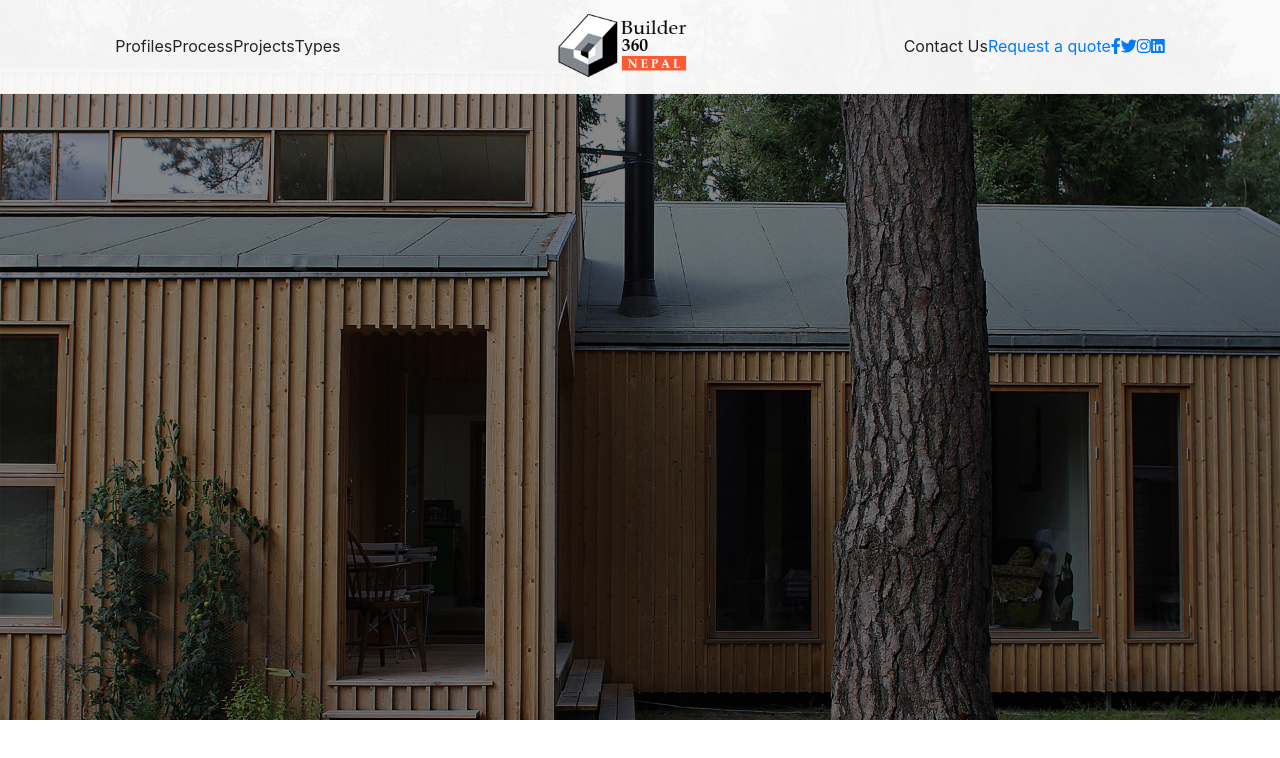
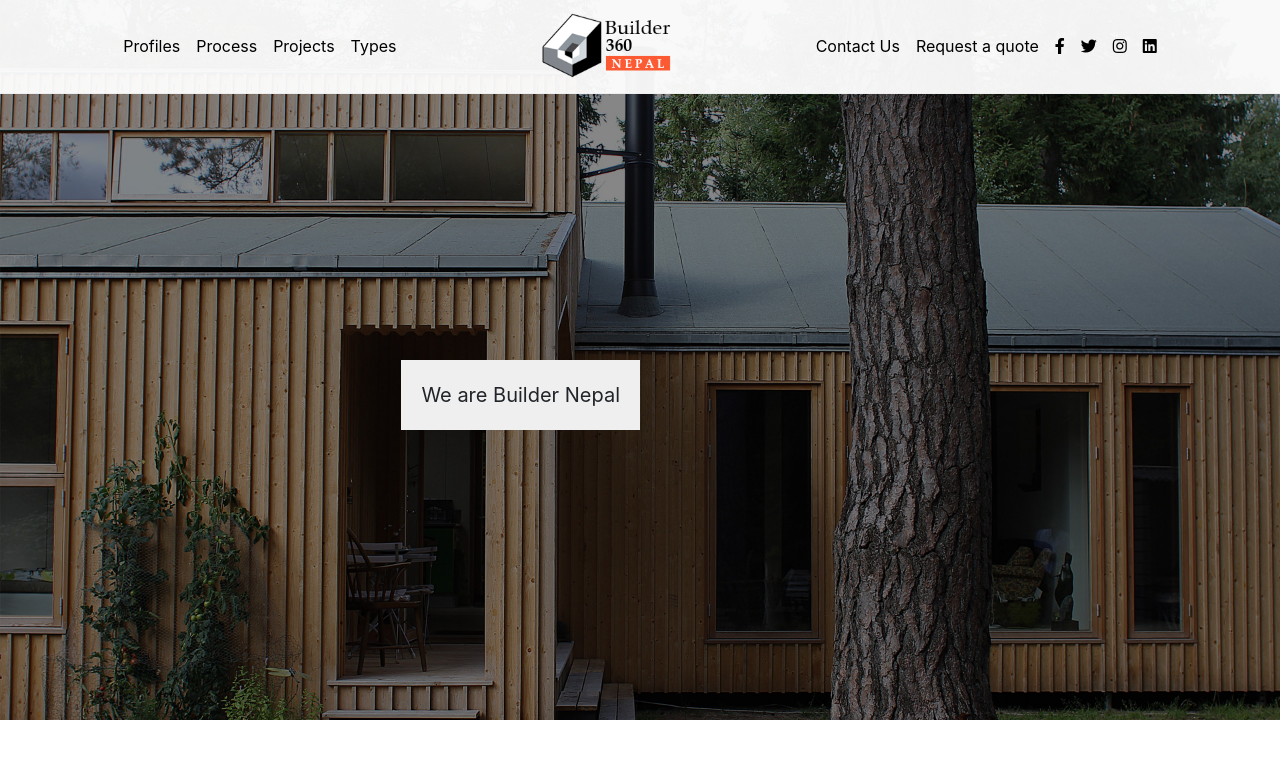
Before and after one commit to obrana/builder360nepal, a React (Create React App) app in the folder builder360/: page / in a window 1280 px wide. Shown: the top 758 px of the page. Built offline with nearby package versions, Linux system fonts and the light colour scheme.

Commit message:
yeta uta

```diff
--- a/builder360/src/components/Cover.jsx
+++ b/builder360/src/components/Cover.jsx
@@ -19,13 +19,16 @@ export default class cover extends Component {
       <div className="slide-container">
         <Fade {...properties}>
           <div className="image-container">
-            < img src={images[0]} />
+            <img src={images[0]} />
+            <span>We are Builder Nepal</span>
           </div>
           <div className="image-container">
             <img src={images[1]} />
+            <span>We are Builder Nepal</span>
           </div>
           <div className="image-container">
             <img src={images[2]} />
+            <span>We are Builder Nepal</span>
           </div>
         </Fade>
       </div>
--- a/builder360/src/components/CustomNavbar.css
+++ b/builder360/src/components/CustomNavbar.css
@@ -1,5 +1,5 @@
 nav.navbar,
-.navbar-default{
+.navbar-default {
   background: rgba(255, 255, 255, 0.95) !important;
   position: fixed;
   top: 0px;
@@ -13,7 +13,7 @@ nav.navbar,
   padding: 0.5% 9%;
 }
 .navbar-dark .navbar-nav .nav-link {
-  color: #000;
+  color: #000 !important;
 }
 
 .nav-link:hover {
@@ -26,3 +26,8 @@ nav.navbar,
 .navbar-brand img {
   height: 70px;
 }
+.navbar-toggler {
+  padding: 3px 5px !important;
+  background-color: #000 !important;
+  border-radius: 0px !important;
+}
--- a/builder360/src/components/CustomNavbar.jsx
+++ b/builder360/src/components/CustomNavbar.jsx
@@ -2,7 +2,7 @@ import React, { Component } from "react";
 import { Navbar, Nav, Image, Container } from "react-bootstrap";
 
 import "./CustomNavbar.css";
-import {Link} from "react-scroll";
+import { Link } from "react-scroll";
 
 export default class CustomNavbar extends Component {
   render() {
@@ -12,30 +12,60 @@ export default class CustomNavbar extends Component {
           <Navbar.Toggle aria-controls="responsive-navbar-nav" />
           <Navbar.Collapse id="responsive-navbar-nav">
             <Nav>
-              <Link to="profile" smooth={true} duration={1000}>Profiles</Link>
-              <Link to="process" smooth={true} duration={1000}>Process</Link>
-              <Link to="projects" smooth={true} duration={1000}>Projects</Link>
-              <Link to="buildingTypes" smooth={true} duration={1000}>Types</Link>
+              <Nav.Link>
+                <Link to="profile" smooth={true} duration={1000}>
+                  Profiles
+                </Link>{" "}
+              </Nav.Link>
+              <Nav.Link>
+                <Link to="process" smooth={true} duration={1000}>
+                  Process
+                </Link>{" "}
+              </Nav.Link>
+              <Nav.Link>
+                <Link to="projects" smooth={true} duration={1000}>
+                  Projects
+                </Link>{" "}
+              </Nav.Link>
+              <Nav.Link>
+                <Link to="buildingTypes" smooth={true} duration={1000}>
+                  Types
+                </Link>
+              </Nav.Link>
             </Nav>
             <Navbar.Brand>
               <Image src="assets/logo.png" />
             </Navbar.Brand>
 
             <Nav>
-              <Link to="contact" smooth={true} duration={1000}>Contact Us</Link>
-              <Link href="#">Request a quote</Link>
-              <Link href="#">
-                <i class="fab fa-facebook-f"></i>
-              </Link>
-              <Link href="#">
-                <i class="fab fa-twitter"></i>
-              </Link>
-              <Link href="#">
-                <i class="fab fa-instagram"></i>
-              </Link>
-              <Link href="#">
-                <i class="fab fa-linkedin"></i>
-              </Link>
+              <Nav.Link>
+                <Link to="contact" smooth={true} duration={1000}>
+                  Contact Us
+                </Link>
+              </Nav.Link>
+              <Nav.Link>
+                <Link to="#">Request a quote</Link>{" "}
+              </Nav.Link>
+              <Nav.Link>
+                <Link to="#">
+                  <i class="fab fa-facebook-f"></i>
+                </Link>
+              </Nav.Link>
+              <Nav.Link>
+                <Link to="#">
+                  <i class="fab fa-twitter"></i>
+                </Link>{" "}
+              </Nav.Link>
+              <Nav.Link>
+                <Link to="#">
+                  <i class="fab fa-instagram"></i>
+                </Link>{" "}
+              </Nav.Link>
+              <Nav.Link>
+                <Link to="#">
+                  <i class="fab fa-linkedin"></i>
+                </Link>{" "}
+              </Nav.Link>
             </Nav>
           </Navbar.Collapse>
         </Navbar>
--- a/builder360/src/components/cover.css
+++ b/builder360/src/components/cover.css
@@ -1,11 +1,11 @@
 .slide-container {
   width: 100%;
   margin: auto;
-
 }
 
 h3 {
-    text-align: center; }
+  text-align: center;
+}
 
 .each-slide > div {
   display: flex;
@@ -16,7 +16,6 @@
 }
 .react-slideshow-container .nav {
   display: none;
-
 }
 
 .image-container img {
@@ -29,3 +28,12 @@
   justify-content: center;
   margin-top: 20px;
 }
+.image-container span {
+  padding: 20px;
+  font-size: 20px;
+  background: #efefef;
+  text-align: center;
+  position: absolute;
+  top: 50%;
+  right: 50%;
+}
```
Lines whose indentation alone changed are shown as unchanged.
